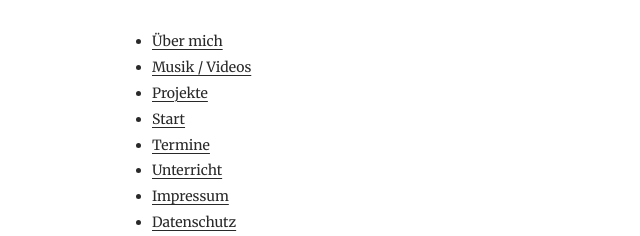
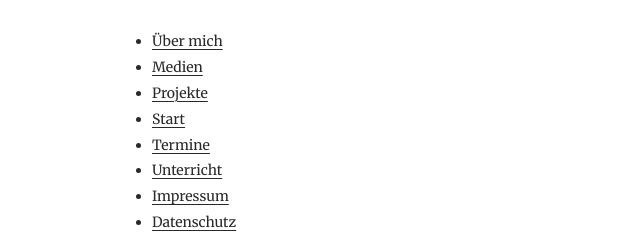
Before and after one commit to cstoeber/christophstoeber.de, an Astro site: page /sitemap in a window 1280 px wide. Shown: the part 248-484 px from the top of the page, 0-640 px from the left. Built offline with nearby package versions, Linux system fonts and the light colour scheme; Astro itself is replaced by a stand-in of ours.

Commit message:
Update Seiten “musik-videos”

```diff
--- a/src/content/pages/musik-videos.md
+++ b/src/content/pages/musik-videos.md
@@ -1,5 +1,5 @@
 ---
-title: Musik / Videos
+title: Medien
 description: "Musik und Videos von Christoph Stöber: Konzertaufnahmen und
   Einblicke in die musikalische Arbeit des Kölner Pianisten."
 videos: []
```
